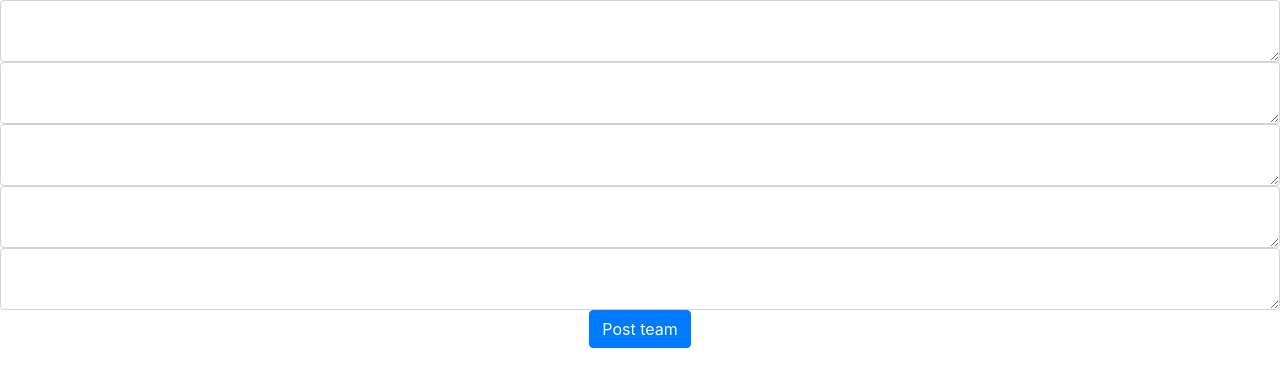
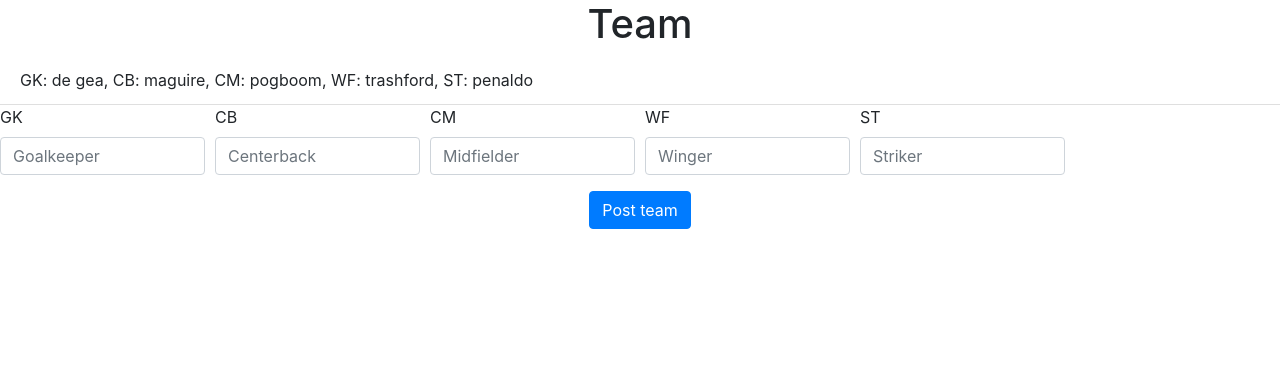
Before and after one commit to LY10x/Flask_Dream_Team, a Flask app: page / in a window 1280 px wide. Shown: the part 56-443 px from the top of the page. Run offline with Flask 3, Linux system fonts and the light colour scheme; a user stored in the database is signed in; some libraries are stand-ins or nearby versions.

Commit message:
you can now post teams

```diff
--- a/website/templates/home.html
+++ b/website/templates/home.html
@@ -1,14 +1,50 @@
-{% extends "base.html" %} {% block title %}Home{% endblock %} {% block content%}
+{% extends "base.html" %}
 
-<form method='POST'>
-    <textarea name="gk" id="gk" class="form-control"></textarea>
-    <textarea name="cb" id="cb" class="form-control"></textarea>
-    <textarea name="cm" id="cm" class="form-control"></textarea>
-    <textarea name="wf" id="wf" class="form-control"></textarea>
-    <textarea name="st" id="st" class="form-control"></textarea>
+{% block title %}
+Home
+{% endblock %}
+
+{% block content %}
+<h1 align="center">Team</h1>
+
+<!-- Display the list of teams above the form -->
+{% if teams %}
+<ul class="list-group list-group-flush" id="teams">
+    {% for team in teams %}
+    <li class="list-group-item">
+        GK: {{ team.gk }}, CB: {{ team.cb }}, CM: {{ team.cm }}, WF: {{ team.wf }}, ST: {{ team.st }}
+    </li>
+    {% endfor %}
+</ul>
+{% else %}
+<p>No teams have been posted yet.</p>
+{% endif %}
+
+<form method="POST">
+    <div class="form-row">
+        <div class="form-group col-md-2">
+            <label for="gk">GK</label>
+            <input type="text" class="form-control" id="gk" name="gk" placeholder="Goalkeeper" />
+        </div>
+        <div class="form-group col-md-2">
+            <label for="cb">CB</label>
+            <input type="text" class="form-control" id="cb" name="cb" placeholder="Centerback" />
+        </div>
+        <div class="form-group col-md-2">
+            <label for="cm">CM</label>
+            <input type="text" class="form-control" id="cm" name="cm" placeholder="Midfielder" />
+        </div>
+        <div class="form-group col-md-2">
+            <label for="wf">WF</label>
+            <input type="text" class="form-control" id="wf" name="wf" placeholder="Winger" />
+        </div>
+        <div class="form-group col-md-2">
+            <label for="st">ST</label>
+            <input type="text" class="form-control" id="st" name="st" placeholder="Striker" />
+        </div>
+    </div>
     <div align="center">
         <button type="submit" class="btn btn-primary">Post team</button>
     </div>
 </form>
-
 {% endblock %}
--- a/website/views.py
+++ b/website/views.py
@@ -1,9 +1,36 @@
-from flask import Blueprint, render_template   # type: ignore
-from flask_login import login_user, login_required, logout_user, current_user # type: ignore
+from flask import Blueprint, render_template, request, flash
+from flask_login import login_required, current_user
+from .models import Team
+from . import db
 
 views = Blueprint('views', __name__)
 
-@views.route('/')
+@views.route('/', methods=['GET', 'POST'])
 @login_required
 def home():
-    return render_template("home.html", user = current_user)
+    if request.method == 'POST':
+        gk = request.form.get('gk')
+        cb = request.form.get('cb')
+        cm = request.form.get('cm')
+        wf = request.form.get('wf')
+        st = request.form.get('st')
+
+        if len(gk) < 1:
+            flash("not a real player", category='error')
+        elif len(cb) < 1:
+            flash("not a real player", category='error')
+        elif len(cm) < 1:
+            flash("not a real player", category='error')
+        elif len(wf) < 1:
+            flash("not a real player", category='error')
+        elif len(st) < 1:
+            flash("not a real player", category='error')
+        else:
+            new_team = Team(gk=gk, cb=cb, cm=cm, wf=wf, st=st, user_id=current_user.id)
+            db.session.add(new_team)
+            db.session.commit()
+            flash("Team posted", category='success')
+
+    teams = Team.query.filter_by(user_id=current_user.id).all()
+
+    return render_template("home.html", user=current_user, teams=teams)
```
Also changed, not shown: instance/database.db.
